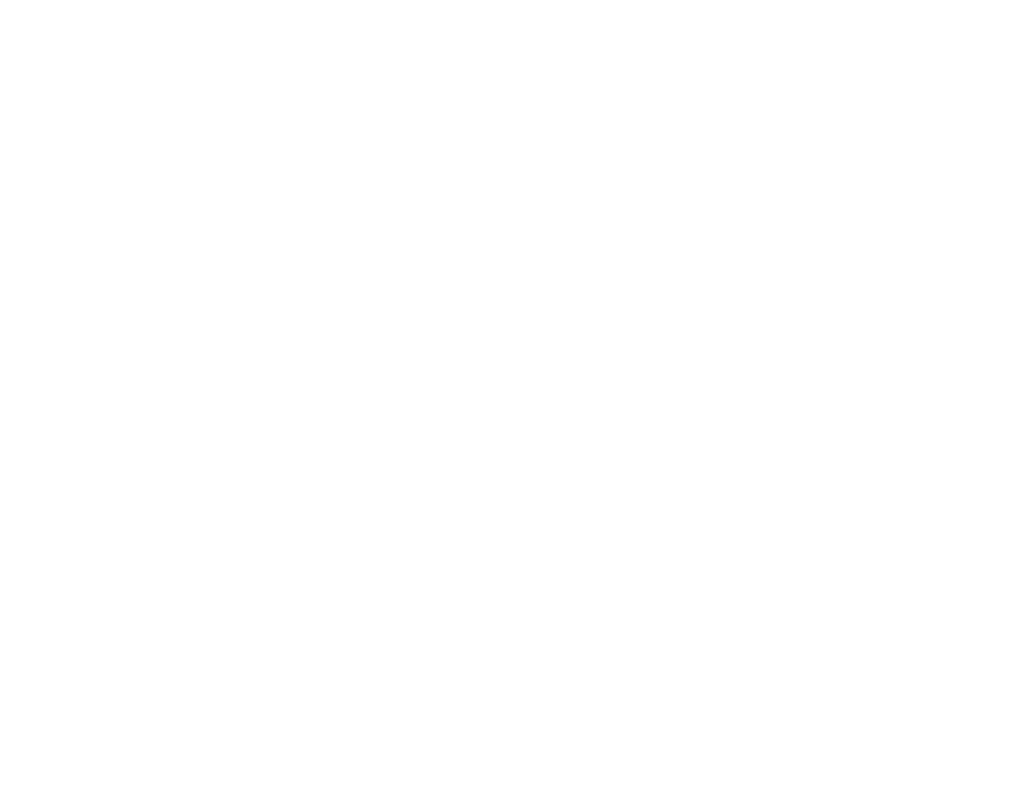
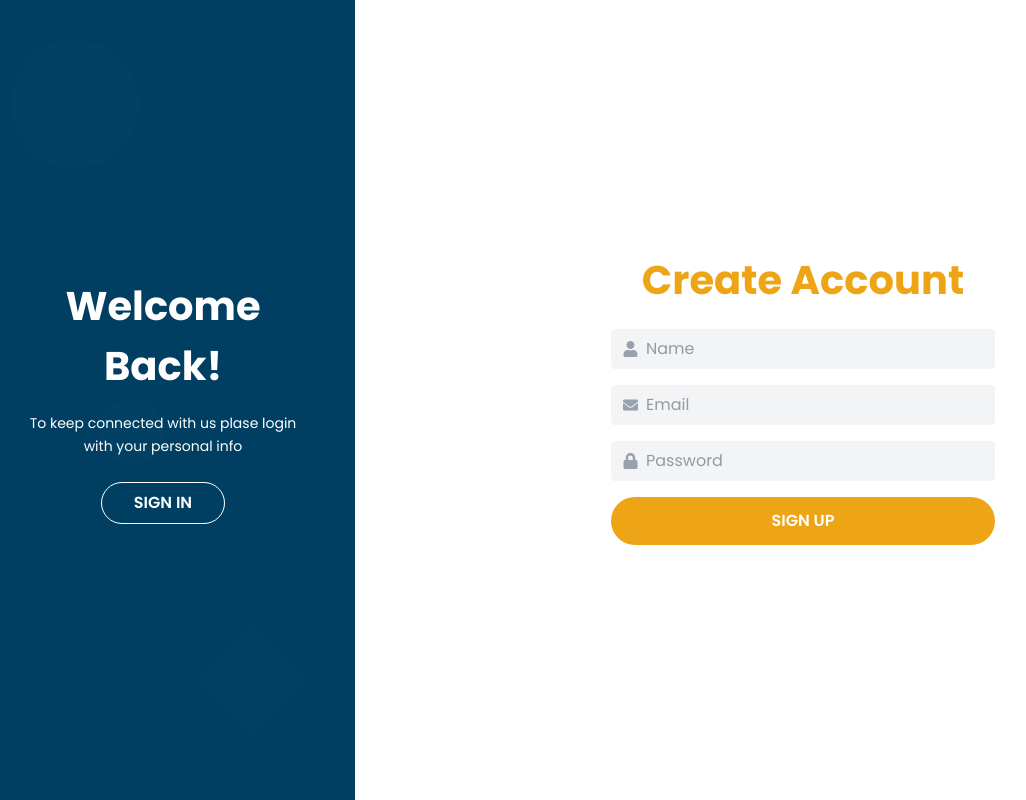
Before and after one commit to amalvishnukvk3/Product-management-application, a React (Vite) app in the folder frontend/: page /signup in a window 1280 px wide. Before the commit this address had no page. Shown: the whole page, without its empty margins (29-1055 px from the left). Built offline with nearby package versions, Linux system fonts and the light colour scheme.

Commit message:
Added SignUp page

```diff
--- a/frontend/src/App.jsx
+++ b/frontend/src/App.jsx
@@ -1,11 +1,13 @@
 import { BrowserRouter as Router, Routes, Route } from "react-router-dom";
 import SignIn from "./pages/Auth/SignIn";
+import SignUp from "./pages/Auth/SignUp";
 
 function App() {
   return (
     <Router>
       <Routes>
         <Route path="/signin" element={<SignIn />} />
+        <Route path="/signup" element={<SignUp />} />
       </Routes>
     </Router>
   );
--- /dev/null
+++ b/frontend/src/pages/Auth/SignUp.jsx
@@ -0,0 +1,81 @@
+import React from "react";
+import { Link } from "react-router-dom";
+import { FaEnvelope, FaLock, FaUser } from "react-icons/fa";
+
+const SignUp = () => {
+    return (
+        <div className="flex flex-col md:flex-row h-screen font-[Poppins]">
+            {/* Left Section */}
+            <div className="w-full md:w-[40%] lg:w-[30%] bg-[#003F62] text-white flex flex-col justify-center items-center relative overflow-hidden py-20 md:py-0">
+                {/* background pattern */}
+                <div className="absolute inset-0 opacity-10">
+                    <div className="absolute w-32 h-32 bg-white/10 rounded-full top-10 left-10"></div>
+                    <div className="absolute w-20 h-20 bg-white/10 rotate-45 bottom-20 right-16"></div>
+                    <div className="absolute w-16 h-16 bg-white/10 rounded-full top-1/2 left-1/3"></div>
+                </div>
+
+                <div className="z-10 text-center px-6 sm:px-10">
+                    <h2 className="text-[28px] sm:text-[32px] md:text-[36px] lg:text-[40px] font-bold mb-4">
+                        Welcome Back!
+                    </h2>
+                    <p className="text-xs sm:text-sm mb-6 max-w-[280px] mx-auto leading-relaxed">
+                        To keep connected with us plase login with your personal info                    </p>
+                    <Link to="/signin">
+                        <button className="border border-white px-6 sm:px-8 py-2 rounded-full text-white font-semibold hover:bg-white hover:text-[#003B73] transition">
+                            SIGN IN
+                        </button>
+                    </Link>
+                </div>
+            </div>
+            {/* Right Section */}
+            <div className="w-full md:w-[60%] lg:w-[70%] flex flex-col justify-center items-center bg-white px-6 sm:px-10 md:px-16 py-10 md:py-0">
+                <h1 className="text-[32px] sm:text-[36px] md:text-[40px] font-bold text-[#EDA415] mb-6 text-center leading-tight">
+                    Create Account
+                </h1>
+
+                <form className="w-full max-w-sm space-y-4">
+                    {/* Name */}
+                    <div className="flex items-center bg-gray-100 px-3 py-2 rounded">
+                        <FaUser className="text-gray-400 mr-2" />
+                        <input
+                            type="text"
+                            placeholder="Name"
+                            className="bg-gray-100 w-full outline-none text-gray-700 text-sm sm:text-base"
+                        />
+                    </div>
+                    {/* Email */}
+                    <div className="flex items-center bg-gray-100 px-3 py-2 rounded">
+                        <FaEnvelope className="text-gray-400 mr-2" />
+                        <input
+                            type="email"
+                            placeholder="Email"
+                            className="bg-gray-100 w-full outline-none text-gray-700 text-sm sm:text-base"
+                        />
+                    </div>
+
+                    {/* Password */}
+                    <div className="flex items-center bg-gray-100 px-3 py-2 rounded">
+                        <FaLock className="text-gray-400 mr-2" />
+                        <input
+                            type="password"
+                            placeholder="Password"
+                            className="bg-gray-100 w-full outline-none text-gray-700 text-sm sm:text-base"
+                        />
+                    </div>
+
+                    {/* Sign In Button */}
+                    <button
+                        type="submit"
+                        className="w-full bg-[#EDA415] text-white py-2 sm:py-3 rounded-full font-semibold hover:bg-yellow-600 transition"
+                    >
+                        SIGN UP
+                    </button>
+                </form>
+            </div>
+
+
+        </div>
+    );
+};
+
+export default SignUp;
```
